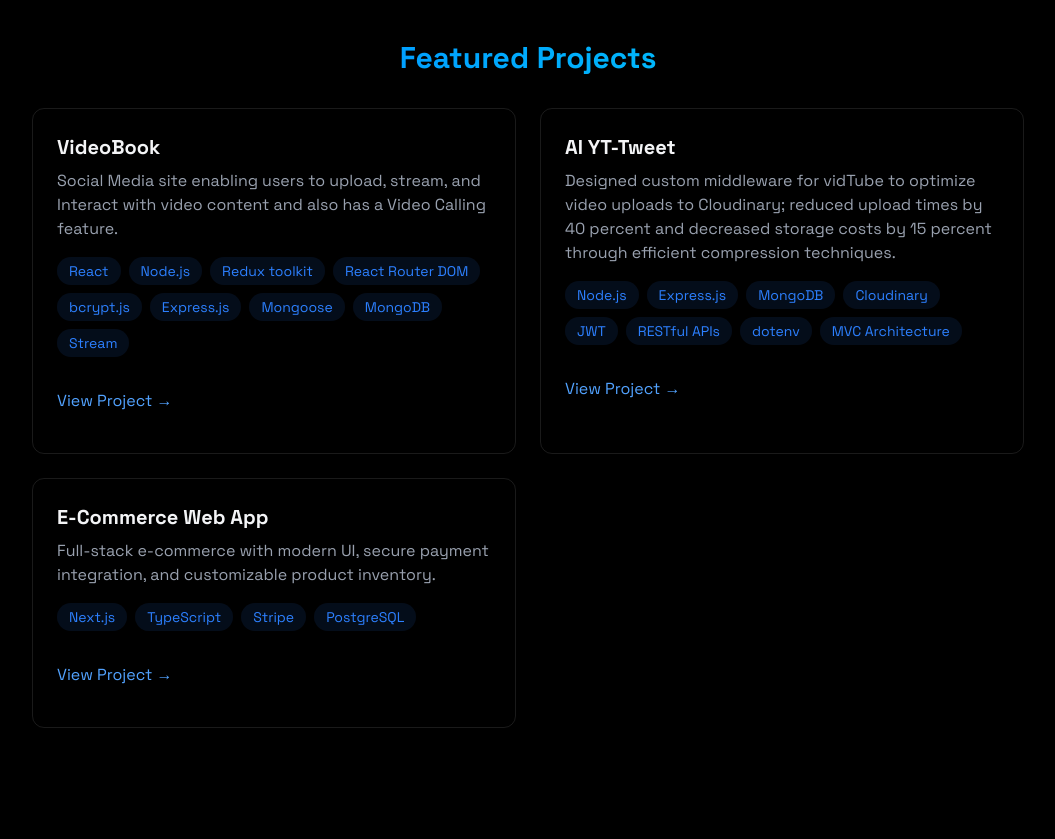
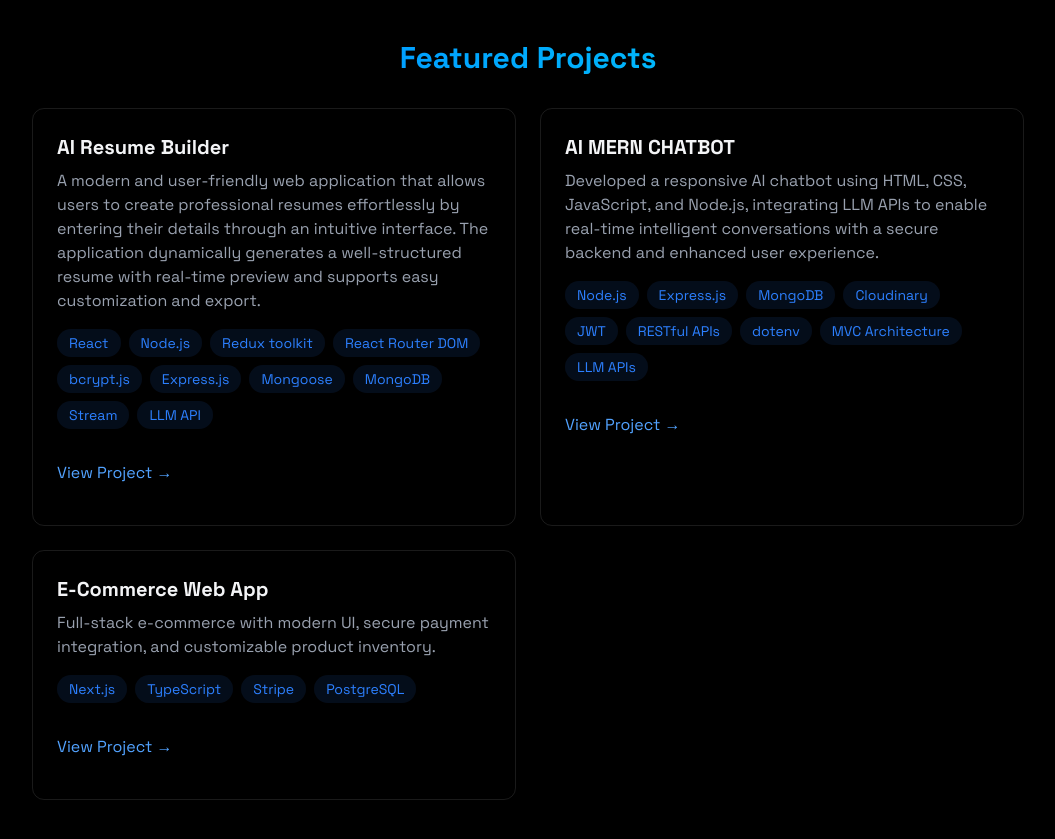
Before and after one commit to Shivam4501/Portoo, a React (Vite) app: page / in a window 1280 px wide. Shown: the part 1820-2659 px from the top of the page, without its empty margins (112-1167 px from the left). Built offline with nearby package versions, Linux system fonts and the light colour scheme; the HTML template or start-up script is replaced by a standard one.

Commit message:
Projects updation

```diff
--- a/src/components/sections/Projects.jsx
+++ b/src/components/sections/Projects.jsx
@@ -18,12 +18,16 @@
 
 
             <div className="p-6 rounded-xl border border-white/10 hover:-translate-y-1 hover:border-blue-500/30 hover:shadow-[0_2px_8px_rgba(59,130,246,0.2)] transition">
-              <h3 className="text-xl font-bold mb-2"> VideoBook </h3>
+              <h3 className="text-xl font-bold mb-2">
+                <a href="https://resume-builder-orcin-nu.vercel.app/" target="_blank" rel="noopener noreferrer" className="hover:text-blue-600 transition-colors cursor-pointer">
+                  AI Resume Builder
+                </a>
+              </h3>
               <p className="text-gray-400 mb-4">
-                Social Media site enabling users to upload, stream, and Interact with video content and also has a Video Calling feature.
+                A modern and user-friendly web application that allows users to create professional resumes effortlessly by entering their details through an intuitive interface. The application dynamically generates a well-structured resume with real-time preview and supports easy customization and export.
               </p>
               <div className="flex flex-wrap gap-2 mb-4">
-                {["React", "Node.js", "Redux toolkit", "React Router DOM", "bcrypt.js", "Express.js", "Mongoose", "MongoDB", "Stream"].map((tech, key) => (
+                {["React", "Node.js", "Redux toolkit", "React Router DOM", "bcrypt.js", "Express.js", "Mongoose", "MongoDB", "Stream", "LLM API"].map((tech, key) => (
                   <span
                     key={key}
                     className="bg-blue-500/10 text-blue-500 py-1 px-3 rounded-full text-sm hover:bg-blue-500/20
@@ -37,7 +41,7 @@
 
               <div className="flex justify-between items-center">
                 <a
-                  href="https://github.com/Shivam4501/VIDEOBOOK"
+                  href="https://github.com/Shivam4501/Resume-Builder"
                   className="text-blue-400 hover:text-blue-300 transition-colors my-4"
                 >
                   View Project →
@@ -56,13 +60,16 @@
               transition-all
             "
             >
-              <h3 className="text-xl font-bold mb-2">AI YT-Tweet</h3>
+              <h3 className="text-xl font-bold mb-2">
+                <a href="https://chatbot-ai-mauve.vercel.app/" target="_blank" rel="noopener noreferrer" className="hover:text-blue-600 transition-colors cursor-pointer">
+                  AI MERN CHATBOT
+                </a>
+              </h3>
               <p className="text-gray-400 mb-4">
-                Designed custom middleware for vidTube to optimize video uploads to Cloudinary; reduced upload times by 40 percent
-                and decreased storage costs by 15 percent through efficient compression techniques.
+                Developed a responsive AI chatbot using HTML, CSS, JavaScript, and Node.js, integrating LLM APIs to enable real-time intelligent conversations with a secure backend and enhanced user experience.
               </p>
               <div className="flex flex-wrap gap-2 mb-4">
-                {["Node.js", "Express.js", "MongoDB", "Cloudinary", "JWT", "RESTful APIs", "dotenv", "MVC Architecture"].map((tech, key) => (
+                {["Node.js", "Express.js", "MongoDB", "Cloudinary", "JWT", "RESTful APIs", "dotenv", "MVC Architecture", "LLM APIs"].map((tech, key) => (
                   <span
                     key={key}
                     className="
@@ -79,7 +86,7 @@
               </div>
               <div className="flex justify-between items-center">
                 <a
-                  href="https://github.com/Shivam4501/YT-Tweet"
+                  href="https://github.com/Shivam4501/CHATBOT-AI"
                   className="text-blue-400 hover:text-blue-300 transition-colors my-4"
                 >
                   View Project →
```
